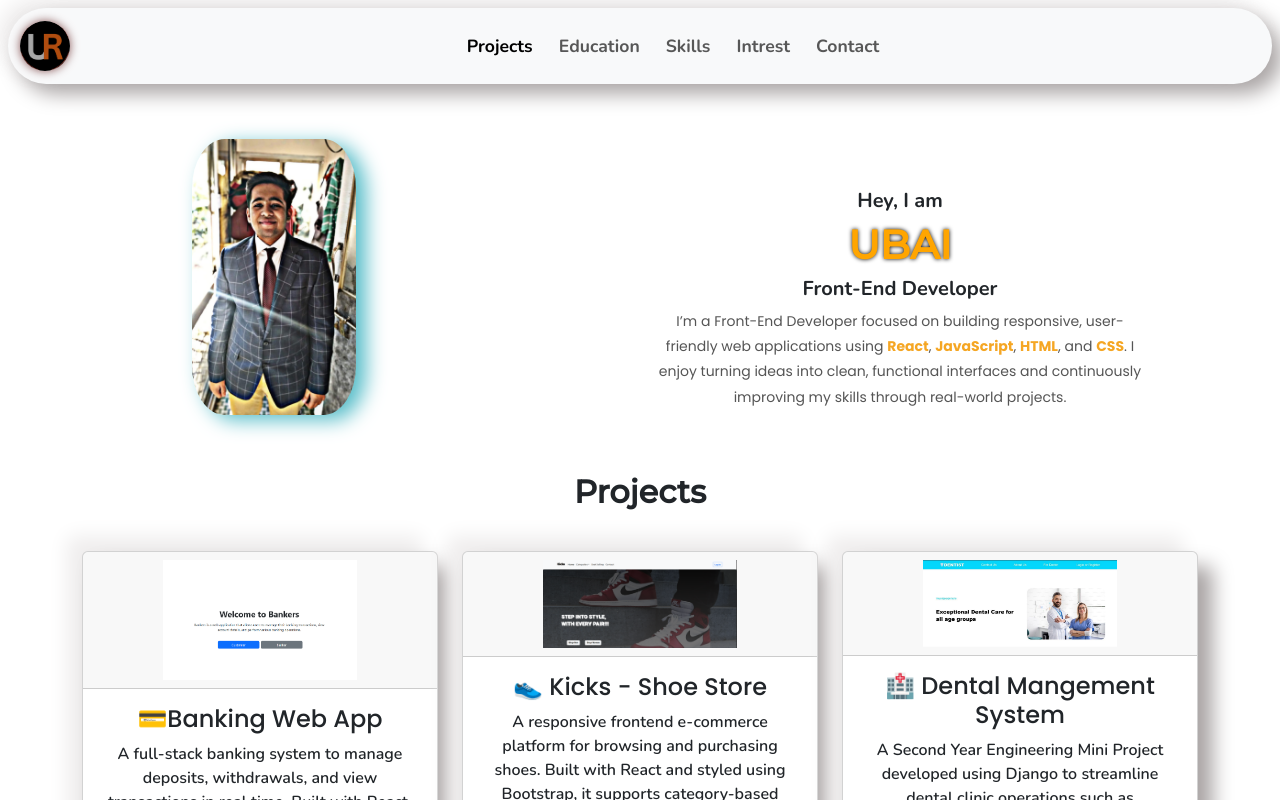
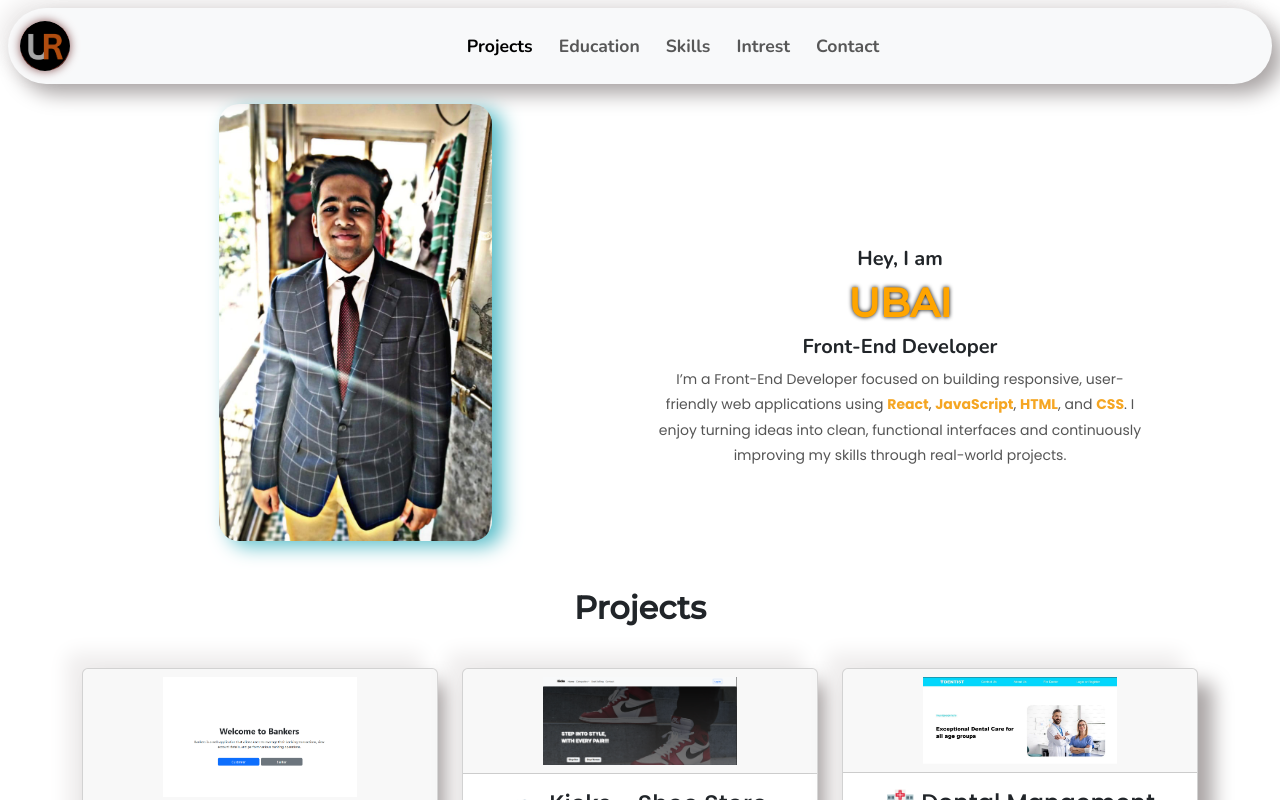
Before and after one commit to ubaicoder/reactportfolio, a React (Vite) app: page / in a window 1280 px wide. Shown: the top 800 px of the page. Built offline with nearby package versions, Linux system fonts and the light colour scheme; a web font is replaced by a local one.

Commit message:
aligned pic in hero section, dental link updated

```diff
--- a/src/components/Hero/Hero.css
+++ b/src/components/Hero/Hero.css
@@ -1,46 +1,41 @@
-@import url('https://fonts.googleapis.com/css2?family=Freeman&family=Inter:ital,opsz,wght@0,14..32,100..900;1,14..32,100..900&family=Merriweather:ital,wght@0,300;0,400;0,700;0,900;1,300;1,400;1,700;1,900&family=Montserrat:ital,wght@0,500;1,500&family=Nunito:ital,wght@0,200..1000;1,200..1000&family=Poppins:ital,wght@0,100;0,200;0,300;0,400;0,500;0,600;0,700;0,800;0,900;1,100;1,200;1,300;1,400;1,500;1,600;1,700;1,800;1,900&family=Raleway:ital,wght@0,100..900;1,100..900&family=Roboto:ital,wght@0,100..900;1,100..900&display=swap');
+@import url("https://fonts.googleapis.com/css2?family=Freeman&family=Inter:ital,opsz,wght@0,14..32,100..900;1,14..32,100..900&family=Merriweather:ital,wght@0,300;0,400;0,700;0,900;1,300;1,400;1,700;1,900&family=Montserrat:ital,wght@0,500;1,500&family=Nunito:ital,wght@0,200..1000;1,200..1000&family=Poppins:ital,wght@0,100;0,200;0,300;0,400;0,500;0,600;0,700;0,800;0,900;1,100;1,200;1,300;1,400;1,500;1,600;1,700;1,800;1,900&family=Raleway:ital,wght@0,100..900;1,100..900&family=Roboto:ital,wght@0,100..900;1,100..900&display=swap");
 
-.pics{
-    width: 30%;
-    margin-left: 110px;
-    margin-top: 25px;
-    padding-top: 10px;
-    object-fit: cover !important;
-    padding-bottom: 10px;
-    filter: drop-shadow(10px 5px 10px rgb(85,188,200));
-    border-radius: 20%;
-    display: block;
-    transition: all 0.3s ease-in-out;
+.pics {
+  max-width: 320px; /* controls width */
+  width: 50%;
+  height: auto; /* preserves ratio */
+  border-radius: 20px;
+  filter: drop-shadow(10px 5px 10px rgb(85, 188, 200));
+  transition: transform 0.3s ease-in-out;
+}
 
-}
-.pics:hover{
+.pics:hover {
   transform: translateX(20px);
 }
-.new{
+
+.new {
   text-align: center;
   margin-left: -25px;
   padding-top: 85px;
   display: block;
 }
-.new h5{
+.new h5 {
   font-family: "Nunito", sans-serif;
 }
-.new h1{
+.new h1 {
   font-weight: 700 !important;
   font-family: "Montserrat", sans-serif;
   color: orange;
   text-shadow: 0px 0px 4px black;
 }
-.new h6{
-
+.new h6 {
   transition: all 0.3s ease-in;
-    font-family:"Nunito", sans-serif;
-
+  font-family: "Nunito", sans-serif;
 }
-.new h6:hover{
+.new h6:hover {
   color: orange;
   text-shadow: 0px 0px 2px black;
-    transform:scale(1.5);
+  transform: scale(1.5);
 }
 .about-text {
   font-size: 14px;
--- a/src/components/Hero/Hero.jsx
+++ b/src/components/Hero/Hero.jsx
@@ -3,21 +3,23 @@ function Hero() {
   return (
     <div className="container">
       <div className="row">
-        <div className="col-lg-6 col-md-6 col-sm-12 d-flex ">
+        <div className="col-md-6 col-sm-12 d-flex justify-content-center align-items-center">
           <img
             className="pics img-fluid"
             src="./first (1).png"
             alt="profile-pic"
-            srcset=""
           />
         </div>
-        <div className="col-lg-6 col-md-6 col-sm-12 new d-flex flex-column justify-content-center">
+
+        <div className="col-lg-6 col-md-6 col-sm-12 new d-flex flex-column justify-content-center align-items-center">
           <h5 className="fw-bolder">Hey, I am</h5>
           <h1>UBAI</h1>
           <h6 className="h5 fw-bolder">Front-End Developer</h6>
           <p className="about-text px-4">
             I’m a Front-End Developer focused on building responsive,
-            user-friendly web applications using <span>React</span>, <span>JavaScript</span>, <span>HTML</span>, and <span>CSS</span>. I enjoy turning ideas into clean, functional interfaces and
+            user-friendly web applications using <span>React</span>,{" "}
+            <span>JavaScript</span>, <span>HTML</span>, and <span>CSS</span>. I
+            enjoy turning ideas into clean, functional interfaces and
             continuously improving my skills through real-world projects.
           </p>
         </div>
--- a/src/components/Projects/Project.jsx
+++ b/src/components/Projects/Project.jsx
@@ -102,7 +102,7 @@ function Project() {
                 </div>
 
                 <button className="btn btn-primary">
-                  <a href="https://lnkd.in/dw3y7SbF">View Code</a>
+                  <a href="https://dentalclinicsystem.onrender.com/">View Site</a>
                 </button>
               </div>
             </div>
```
Lines whose indentation alone changed are shown as unchanged.
